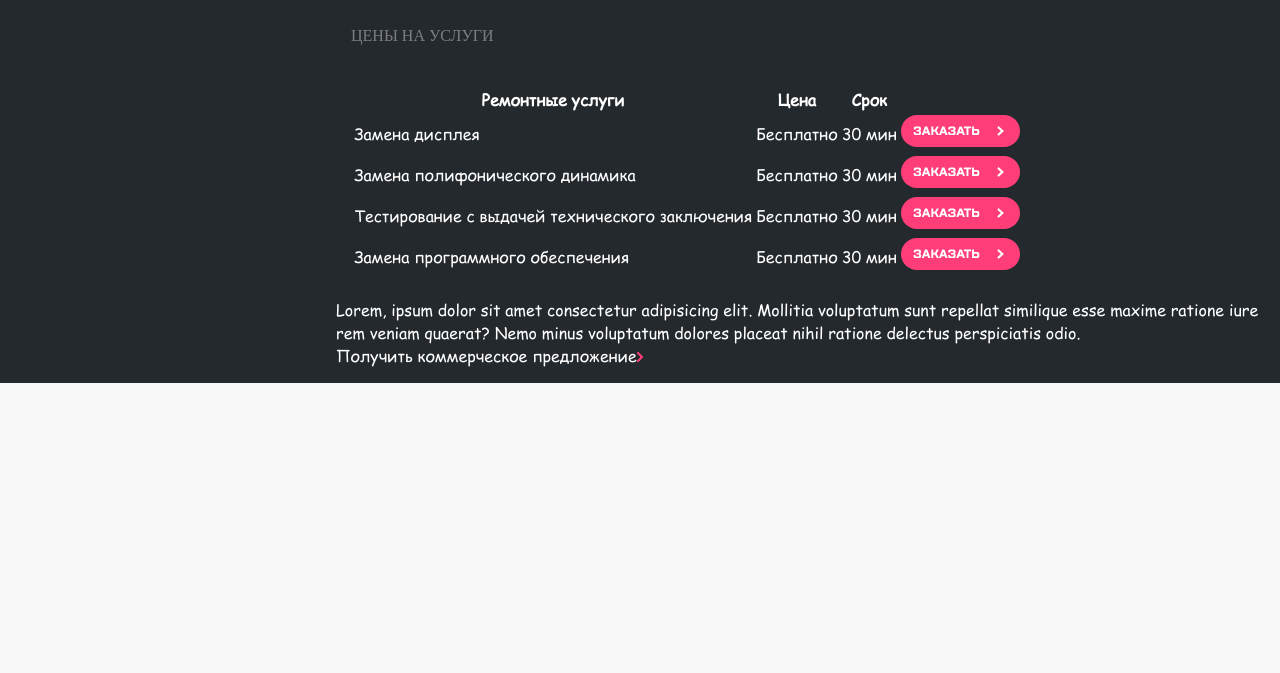
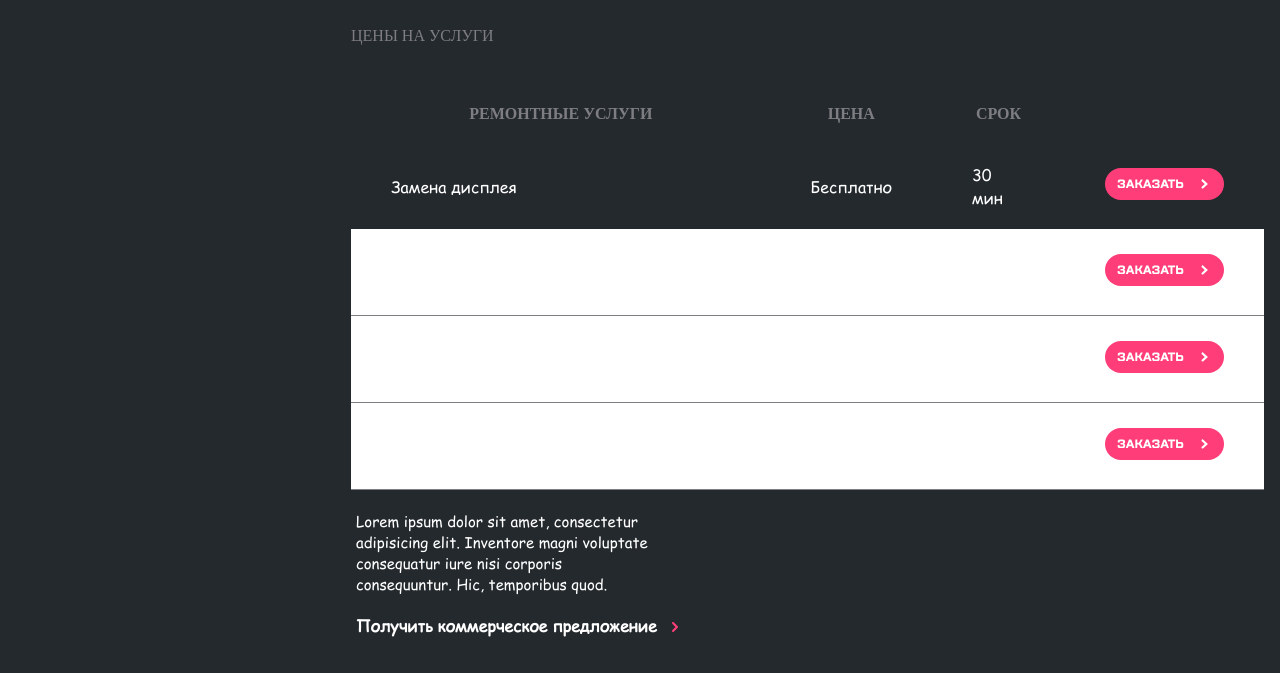
Before and after one commit to Backflipper666/final-design, a website built with webpack: page src/index.html in a window 1280 px wide. Shown: the part 969-1642 px from the top of the page. Before the commit the page ends 1352 px from the top, so only its background shows below. Built offline with nearby package versions, Linux system fonts and the light colour scheme; files whose address does not match are found by name; a web font is replaced by a local one.

Commit message:
decorate table and  link under the table

```diff
--- a/src/index.html
+++ b/src/index.html
@@ -279,42 +279,42 @@
                 <img src="img/tablet.svg" alt="samsung logo" class="labels__samsung">
                 <img src="img/pc.svg" alt="apple logo" class="labels__apple">
                 <img src="img/monitor.svg" alt="view sonic logo" class="labels__view-sonic"> -->
-                <table>
-                    <tr>
-                        <th>Ремонтные услуги</th>
-                        <th>Цена</th>
-                        <th>Срок</th>
+                <table class="labels__table">
+                    <tr class="labels__table-header">
+                        <th class="labels__cell">Ремонтные услуги</th>
+                        <th class="labels__cell">Цена</th>
+                        <th class="labels__cell">Срок</th>
                     </tr>
-                    <tr>
-                        <td>Замена дисплея</td>
-                        <td>Бесплатно</td>
-                        <td>30 мин</td>
-                        <td><img src="img/order.svg" alt="конпка заказать"></td>
+                    <tr class="">
+                        <td class="labels__cell"> Замена дисплея</td>
+                        <td class="labels__cell">Бесплатно</td>
+                        <td class="labels__cell">30 мин</td>
+                        <td class="labels__cell"><img src="img/order.svg" alt="конпка заказать"></td>
                     </tr>
-                    <tr>
-                        <td>Замена полифонического динамика</td>
-                        <td>Бесплатно</td>
-                        <td>30 мин</td>
-                        <td><img src="img/order.svg" alt="конпка заказать"></td>
+                    <tr class="labels__table-data">
+                        <td class="labels__cell">Замена полифонического динамика</td>
+                        <td class="labels__cell">Бесплатно</td>
+                        <td class="labels__cell">30 мин</td>
+                        <td class="labels__cell"><img src="img/order.svg" alt="конпка заказать"></td>
                     </tr>
-                    <tr>
-                        <td>Тестирование с выдачей технического заключения</td>
-                        <td>Бесплатно</td>
-                        <td>30 мин</td>
-                        <td><img src="img/order.svg" alt="конпка заказать"></td>
+                    <tr class="labels__table-data">
+                        <td class="labels__cell">Тестирование с выдачей технического заключения</td>
+                        <td class="labels__cell">Бесплатно</td>
+                        <td class="labels__cell">30 мин</td>
+                        <td class="labels__cell"><img src="img/order.svg" alt="конпка заказать"></td>
                     </tr>
-                    <tr>
-                        <td>Замена программного обеспечения</td>
-                        <td>Бесплатно</td>
-                        <td>30 мин</td>
-                        <td><img src="img/order.svg" alt="конпка заказать"></td>
+                    <tr class="labels__table-data">
+                        <td class="labels__cell">Замена программного обеспечения</td>
+                        <td class="labels__cell">Бесплатно</td>
+                        <td class="labels__cell">30 мин</td>
+                        <td class="labels__cell"><img src="img/order.svg" alt="конпка заказать"></td>
                     </tr>
 
                 </table>
 
             </div>
-            <p class="labels__disclaimer">Lorem, ipsum dolor sit amet consectetur adipisicing elit. Mollitia voluptatum sunt repellat similique esse maxime ratione iure rem veniam quaerat? Nemo minus voluptatum dolores placeat nihil ratione delectus perspiciatis odio.</p>
-            <p class="labels__offer">Получить коммерческое предложение<img src="img/Line.svg" alt="arrow logo"></p>
+            <p class="labels__disclaimer">Lorem ipsum dolor sit amet, consectetur adipisicing elit. Inventore magni voluptate consequatur iure nisi corporis consequuntur. Hic, temporibus quod.</p>
+            <p class="labels__offer">Получить коммерческое предложение<img class="labels__line" src="img/Line.svg" alt="arrow logo"></p>
 
 
         </div>
--- a/src/scss/desktop.css
+++ b/src/scss/desktop.css
@@ -32,3 +32,53 @@
     visibility: hidden;
     display: none;
 }
+
+.labels__table{
+    border-collapse: collapse;
+    row-gap: 20px;
+    column-gap: 20px;
+}
+
+.labels__table-header {
+    padding: 30px 20px;
+}
+.labels__cell{
+    padding: 20px 40px;
+
+}
+
+.labels__table-data{
+    background-color: #fff;
+    margin-bottom: 5px;
+    border-bottom: 1px solid #7e7e82;
+}
+
+.labels__table-header{
+    font-size: 16px;
+    font-family: "TT Lakes",serif;
+    font-weight: normal;
+    text-transform: uppercase;
+    color:#7e7e82;
+    font-weight: 300;
+    @font-face {font-family: "TT Lakes"; src: url("/TT-Lakes-Font/TT Lakes Medium.otf");}
+
+
+}
+
+.labels__disclaimer{
+    margin-left: 20px;
+    font-size: 15px;
+    width: 300px;
+    margin-bottom: 20px;
+}
+
+.labels__offer{
+    font-weight: 900;
+    margin-bottom: 20px;
+    margin-left: 20px;
+}
+.labels__line{
+    margin-left: 15px;
+
+
+}
```
